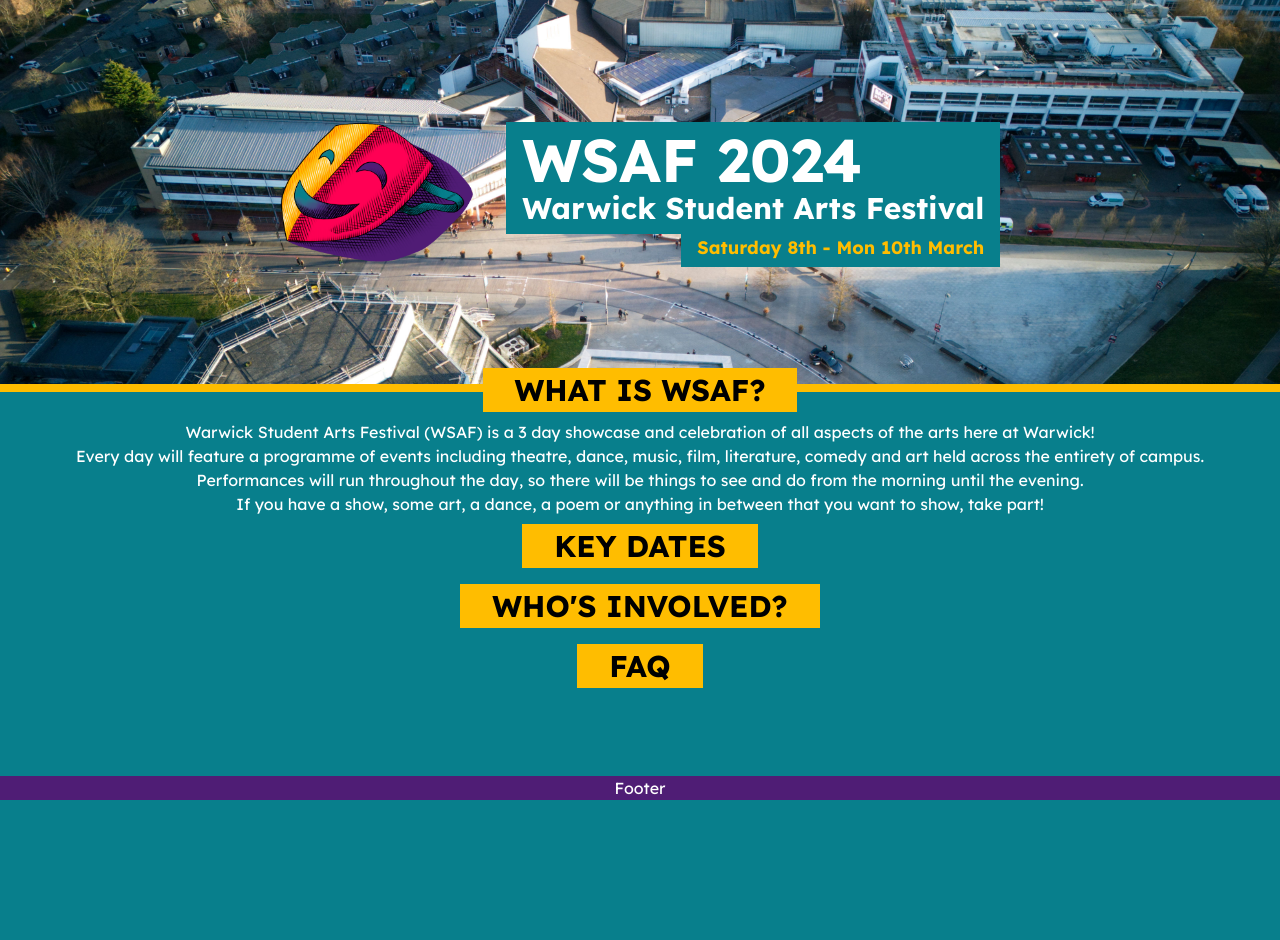
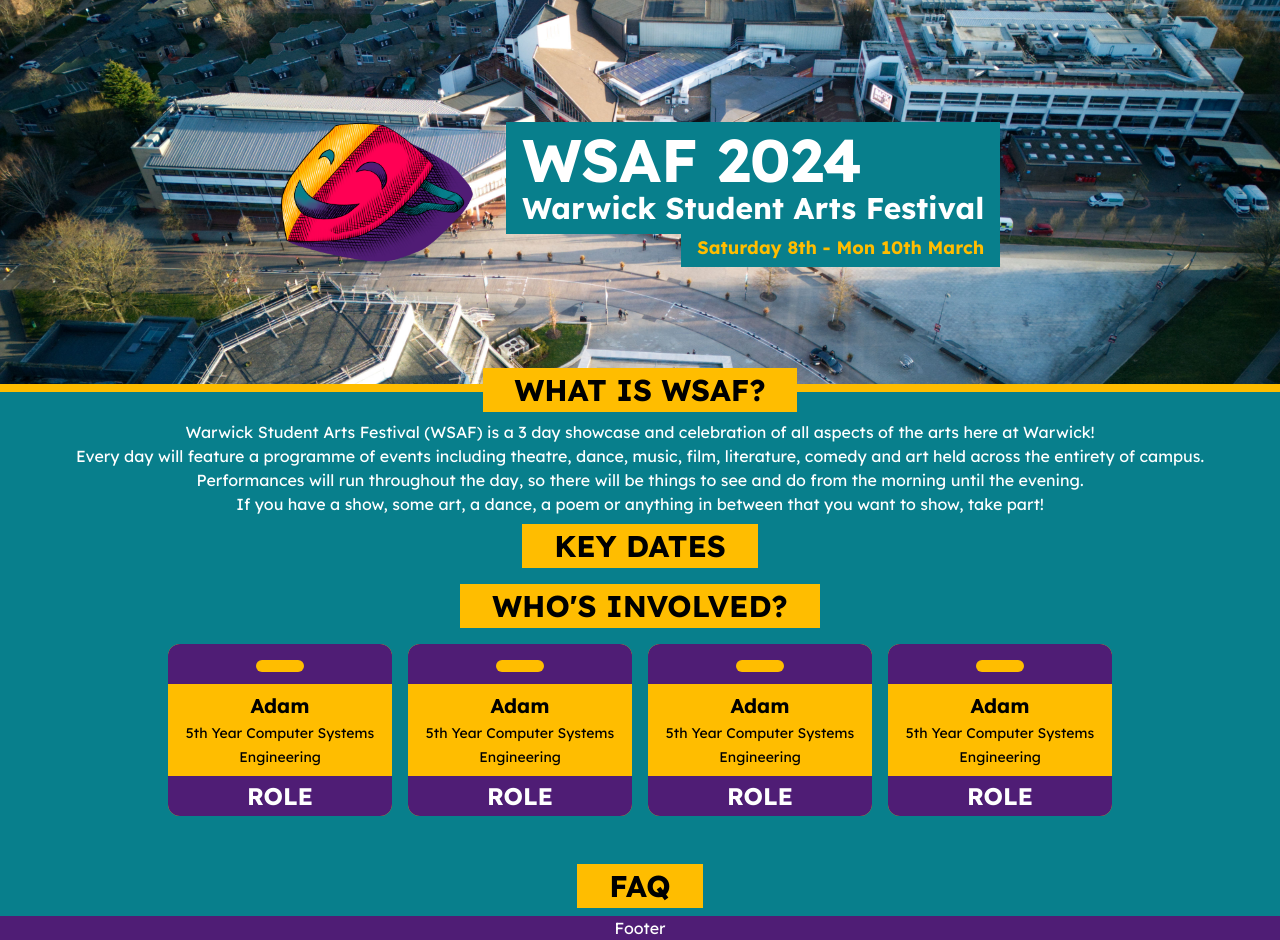
Before and after one commit to WarwickStudentArtsFestival/WSAF24-Website, a Next.js app: page / in a window 1280 px wide. Before the commit the page ends 800 px from the top, so only its background shows below. Built offline with nearby package versions, Linux system fonts and the light colour scheme.

Commit message:
:sparkles: Add who's involved section

```diff
--- /dev/null
+++ b/src/app/components/person-id-card.tsx
@@ -0,0 +1,24 @@
+export default function PersonIdCard({
+  name,
+  description,
+  role,
+}: {
+  name: string;
+  description: string;
+  role: string;
+}) {
+  return (
+    <article className="rounded-xl bg-accent m-2 overflow-hidden w-56">
+      <header className="bg-secondary h-10 flex justify-center items-center">
+        <div className="bg-accent rounded-2xl w-12 h-3 mt-1" />
+      </header>
+      <main className="text-black px-4 py-2">
+        <h3 className="text-xl font-bold">{name}</h3>
+        <span className="text-sm">{description}</span>
+      </main>
+      <footer className="bg-secondary text-2xl uppercase font-bold py-1 px-2">
+        <span>{role}</span>
+      </footer>
+    </article>
+  );
+}
--- a/src/app/who-involved.tsx
+++ b/src/app/who-involved.tsx
@@ -1,7 +1,32 @@
+import PersonIdCard from '@/app/components/person-id-card';
+
 export default function KeyDates() {
   return (
     <section>
       <h2>Who's Involved?</h2>
+
+      <div className="flex justify-center flex-wrap mb-8">
+        <PersonIdCard
+          name="Adam"
+          description="5th Year Computer Systems Engineering"
+          role="Role"
+        />
+        <PersonIdCard
+          name="Adam"
+          description="5th Year Computer Systems Engineering"
+          role="Role"
+        />
+        <PersonIdCard
+          name="Adam"
+          description="5th Year Computer Systems Engineering"
+          role="Role"
+        />
+        <PersonIdCard
+          name="Adam"
+          description="5th Year Computer Systems Engineering"
+          role="Role"
+        />
+      </div>
     </section>
   );
 }
```
